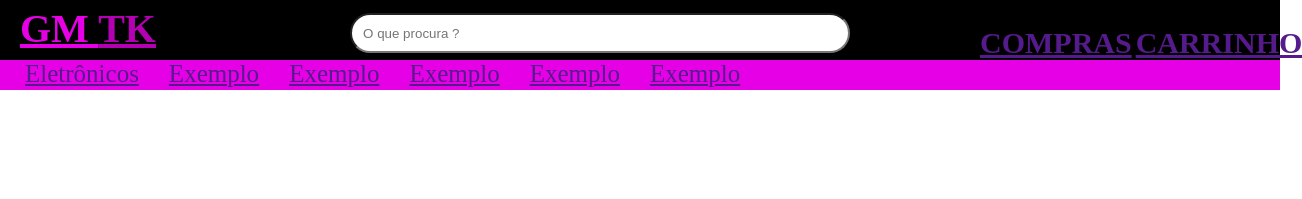
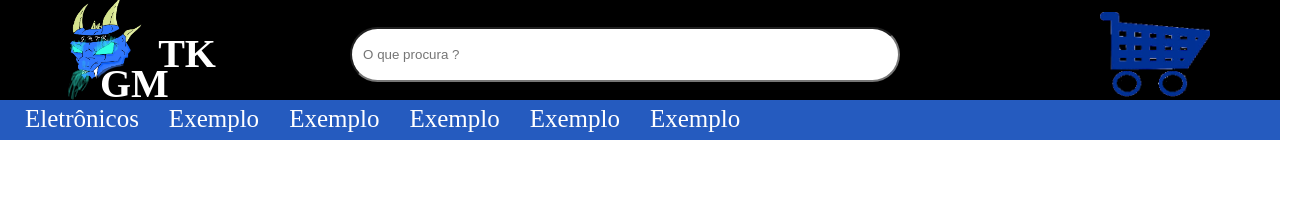
Before and after one commit to Talyssonbs/LovaVirtual, a plain HTML site: page index.html in a window 1280 px wide. Shown: the whole page, 1302 px wide, since content can reach past the window. Drawn offline with Linux system fonts and the light colour scheme.

Commit message:
Adição do logo e "carrinho" e "compras", substituido por figura

```diff
--- a/index.css
+++ b/index.css
@@ -5,37 +5,41 @@
 }
 .Menu-principal{
     display: flex;
-    height: 60px;
+    height: 100px;
     width: 100%;
     background-color: black;
 }
 .logo1{
-    color: #e600e6;
+    color: white;
     position: relative;
-    left: 20px;
+    left: 100px;
     font-size: 40px;
-    top: 5px;
+    top: 60px;
+    text-decoration: none;
 }
 .logo2{
-    color: #b300b3;
+    color: white;
     position: relative;
-    left: 20px;
+    left: 80px;
     font-size: 40px;
-    top: 5px;
+    top: 30px;
+    text-decoration: none;
 }
 .Caminhos-menu{
     height: 500px;
     position: relative;
-    top: -61px;
+    top: -73px;
     font-size: 30px;
     left: 980px;
+    text-decoration: none;
+    color: whi;
 }
 input{
-    width: 500px;
+    width: 550px;
     position: relative;
     left: 350px;
-    top: -34px;
-    height: 40px;
+    top: -20px;
+    height: 55px;
     text-align: 1000px;
     border-radius: 100px;
 }
@@ -46,12 +50,29 @@ input{
 .sugestoes{
     display: flex;
     flex-direction: row;
-    background-color: #e600e6;
-    height: 30px;
+    background-color: rgb(37, 91, 191);
+    height: 40px;
     gap: 30px;
     font-size: 25px;
 }
 .sugestoes2{
+    color: white;
     position: relative;
     left: 25px;
+    text-decoration: none;
+    top: 5px;
 }
+.Caminhos-menu :hover{
+    color: purple;
+}
+.logo{
+    position: absolute;
+    height: 190px;
+    top: -40px;
+}
+.compras{
+    height: 90px;
+    position: relative;
+    left: 550px;
+    top: -45px;
+}
--- a/index.html
+++ b/index.html
@@ -12,6 +12,7 @@
     <header class="Menu-principal">
         <main>
             <div>
+                <img class="logo" src="./LOGO DA LOJA.PNG.png">
                 <a href="" class="logo1"><strong> GM </strong></a>
                 <a href="" class="logo2"><strong> TK </strong></a>
             </div>
@@ -20,8 +21,7 @@
                 <input type="text" placeholder="   O que procura ?">
             </div>
             <div>
-                <a href="" class="Caminhos-menu"><strong> COMPRAS</strong></a>
-                <a href="" class="Caminhos-menu"><strong> CARRINHO</strong></a>
+                <a href="" class="compras"><img class="compras" src="./carro.png"></a>
             </div>
         </main>
     </header>
```
Also changed, not shown: LOGO DA LOJA VIRTUAL.PNG.jpeg (added), LOGO DA LOJA.PNG.jpeg (added), LOGO DA LOJA.PNG.png (added), carro.png (added).
